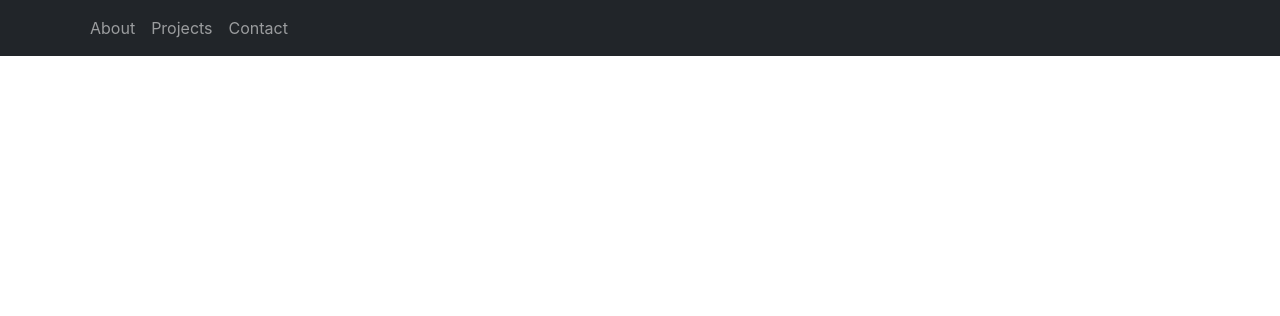
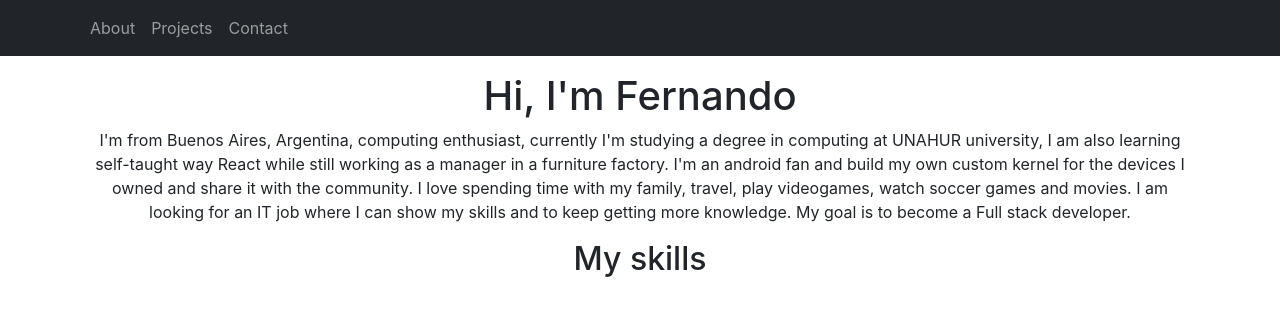
Before and after one commit to fernandobouchet/fernandobouchet.github.io, a JavaScript app: page / in a window 1280 px wide. Shown: the top 316 px of the page. Built offline with nearby package versions, Linux system fonts and the light colour scheme; the HTML template or start-up script is replaced by a standard one.

Commit message:
Added About component

```diff
--- a/src/App.js
+++ b/src/App.js
@@ -1,9 +1,11 @@
 import NavBar from "./components/NavBar/NavBar";
+import About from "./components/About/About";
 
 function App() {
   return (
     <div className="App">
       <NavBar />
+      <About />
     </div>
   );
 }
--- /dev/null
+++ b/src/components/About/About.js
@@ -0,0 +1,46 @@
+import { Row, Container } from "react-bootstrap";
+import styled from "styled-components";
+
+function About() {
+  return (
+    <>
+      <StyledContainer>
+        <Row>
+          <h1>Hi, I'm Fernando</h1>
+          <p>
+            I'm from Buenos Aires, Argentina, computing enthusiast, currently
+            I'm studying a degree in computing at UNAHUR university, I am also
+            learning self-taught way React while still working as a manager in a
+            furniture factory. I'm an android fan and build my own custom kernel
+            for the devices I owned and share it with the community. I love
+            spending time with my family, travel, play videogames, watch soccer
+            games and movies. I am looking for an IT job where I can show my
+            skills and to keep getting more knowledge. My goal is to become a
+            Full stack developer.
+          </p>
+        </Row>
+        <Row>
+          <h2>My skills</h2>
+          <div id="skills-icons">
+            <i className="fab skills fa-git-square fa-5x" title="GITHUB"></i>
+            <i className="fab skills fa-html5 fa-5x" title="HTML5"></i>
+            <i className="fab skills fa-css3-alt fa-5x" title="CSS"></i>
+            <i className="fab skills fa-js fa-5x" title="JAVASCRIPT"></i>
+            <i
+              className="fab skills fa-brands fa-react fa-5x"
+              title="REACT"
+            ></i>
+          </div>
+        </Row>
+      </StyledContainer>
+    </>
+  );
+}
+
+export default About;
+
+const StyledContainer = styled(Container)`
+  height: 100vh;
+  text-align: center;
+  padding: 1rem;
+`;
```
